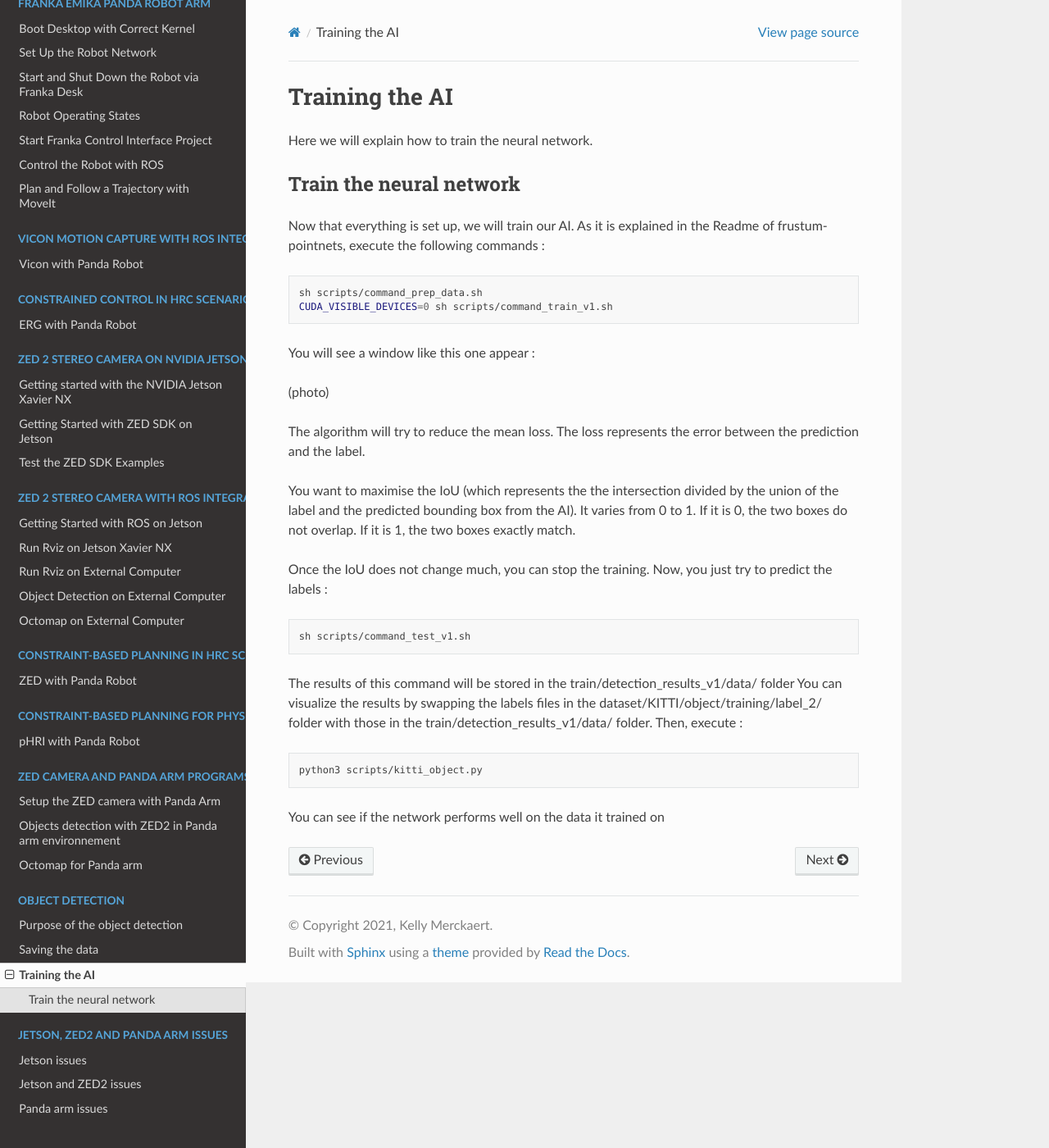
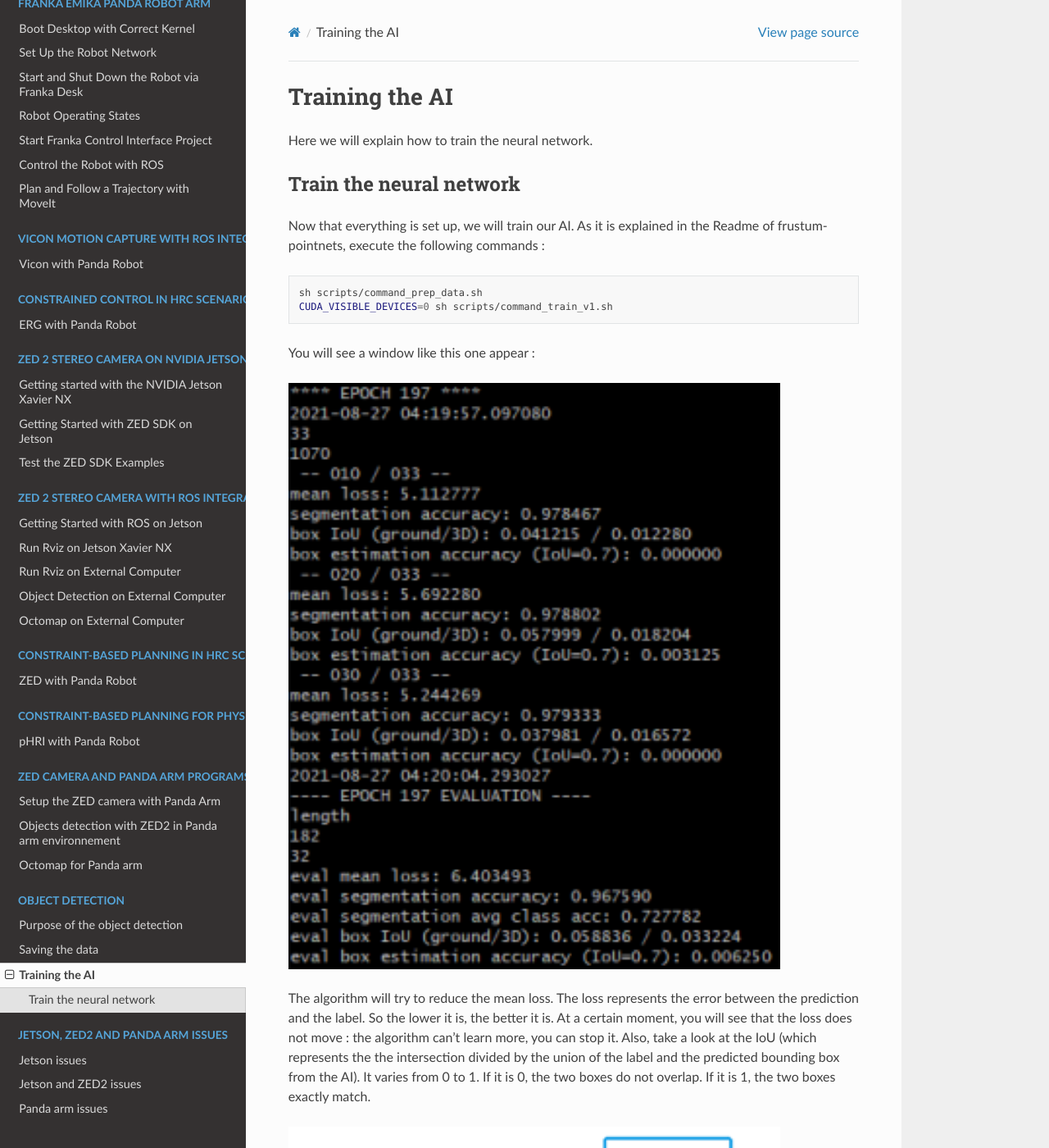
Before and after one commit to kmerckae/panda_safe_hrc_tutorial, a Sphinx documentation site: the page built from source/AI/train.rst, in a window 1280 px wide and 1400 px high. Shown: the whole window at 82% size. Built offline with Sphinx 7.4.7 and the Read the Docs theme 2.0.0, drawn with Linux system fonts in a browser that asks for light colours; some of the changed text lies outside the part shown.

Commit message:
photos AI

```diff
--- a/source/AI/train.rst
+++ b/source/AI/train.rst
@@ -21,13 +21,15 @@ As it is explained in the Readme of frustum-pointnets, execute the following com
 
 You will see a window like this one appear :
 
-(photo)
+.. image:: ./images/train.png
+    :width: 600
 
-The algorithm will try to reduce the mean loss. The loss represents the error between the prediction and the label.
+The algorithm will try to reduce the mean loss. The loss represents the error between the prediction and the label. So the lower it is, the better it is. At a certain moment, you will see that the loss does not move : the algorithm can't learn more, you can stop it.
+Also, take a look at the IoU (which represents the the intersection divided by the union of the label and the predicted bounding box from the AI). It varies from 0 to 1. If it is 0, the two boxes do not overlap. If it is 1, the two boxes exactly match.
 
-You want to maximise the IoU (which represents the the intersection divided by the union of the label and the predicted bounding box from the AI). It varies from 0 to 1. If it is 0, the two boxes do not overlap. If it is 1, the two boxes exactly match.
+.. image:: ./images/iou.png
+    :width: 600
 
-Once the IoU does not change much, you can stop the training.
 Now, you just try to predict the labels :
 
 .. code-block:: bash
```
Also changed, not shown: source/AI/images/iou.png (added), source/AI/images/train.png (added).
